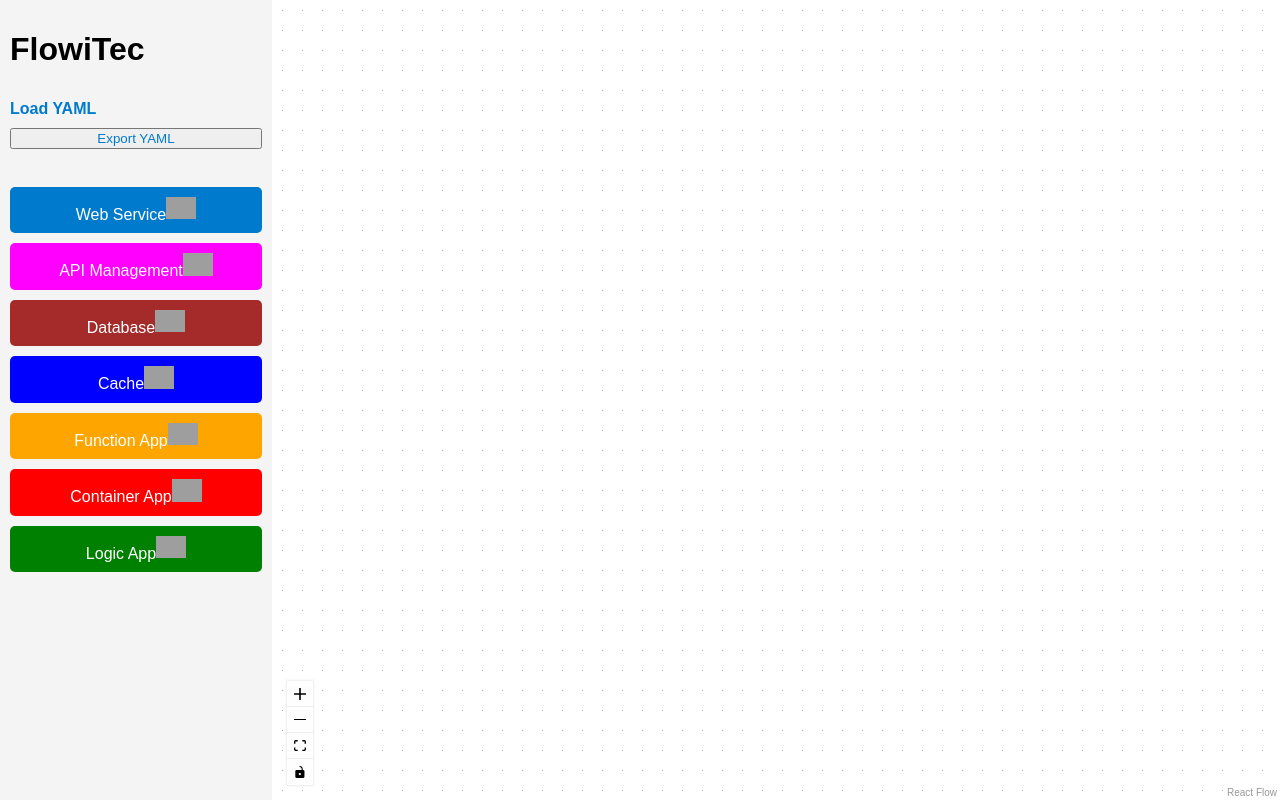
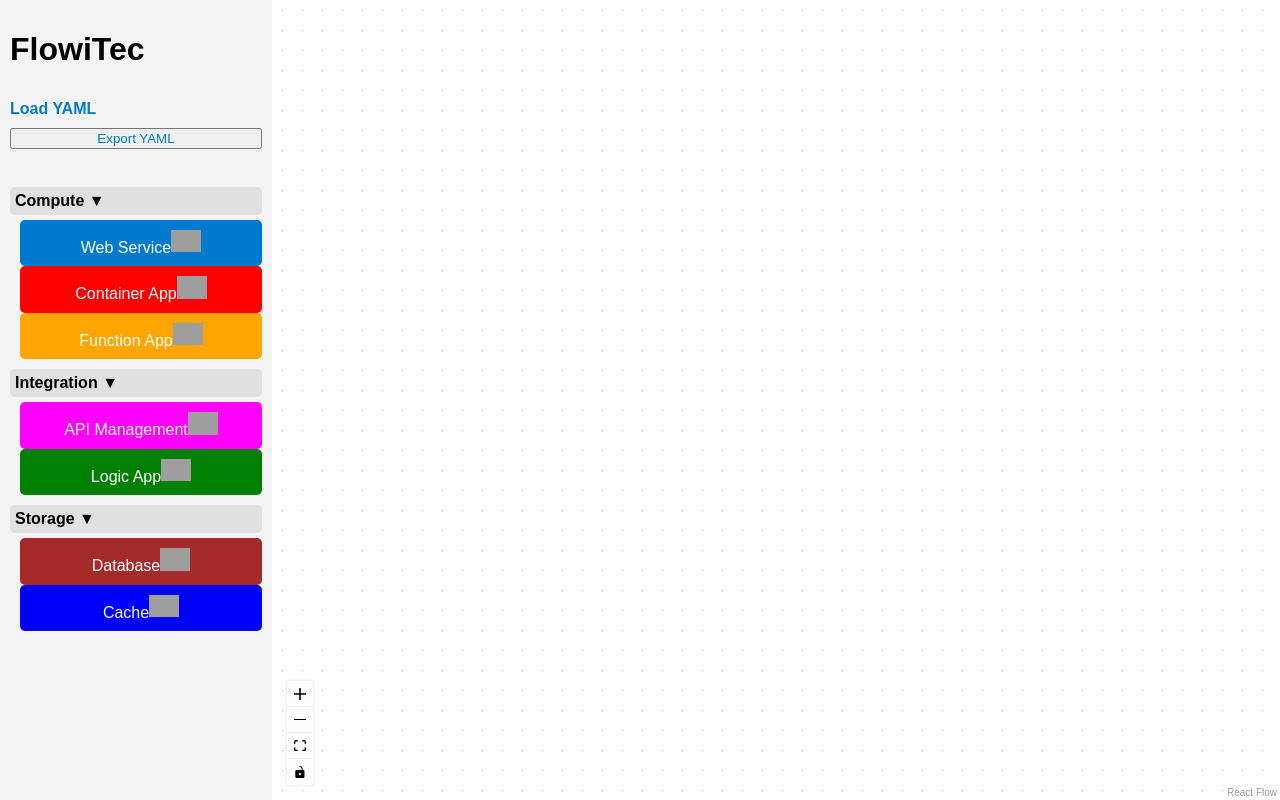
Before and after one commit to antonidag/flowitec, a React (Vite) app: page / in a window 1280 px wide. Built offline with nearby package versions, Linux system fonts and the light colour scheme; grey boxes are pictures that could not be loaded.

Commit message:
add collapsible section

```diff
--- a/src/Sidebar.tsx
+++ b/src/Sidebar.tsx
@@ -1,7 +1,7 @@
 import { useEdges, useNodes, useReactFlow } from "@xyflow/react";
 import "@xyflow/react/dist/style.css";
 import YAML from "js-yaml";
-import React from "react";
+import React, { useState } from "react";
 import { FlowEdge, FlowNode } from "./Flow";
 
 type FlowYaml = {
@@ -66,6 +66,34 @@ const DraggableNode = ({ name, background, imgURL }: DraggableNodeProps) => {
     >
       {name}
       {imgURL && <img src={imgURL} alt="Sometext" draggable="false" width="30" />}
+    </div>
+  );
+};
+
+const CollapsibleSection = ({
+  title,
+  children,
+}: {
+  title: string;
+  children: React.ReactNode;
+}) => {
+  const [isOpen, setIsOpen] = useState(true);
+
+  return (
+    <div>
+      <div
+        onClick={() => setIsOpen(!isOpen)}
+        style={{
+          cursor: "pointer",
+          fontWeight: "bold",
+          padding: "5px",
+          background: "#e0e0e0",
+          borderRadius: "5px",
+        }}
+      >
+        {title} {isOpen ? "▼" : "▲"}
+      </div>
+      {isOpen && <div style={{ paddingLeft: "10px", marginTop: "5px" }}>{children}</div>}
     </div>
   );
 };
@@ -183,14 +211,23 @@ const Sidebar = () => {
       >
         Export YAML
       </button>
-      <br></br>
-      <ServiceNode service="Web Service" />
-      <ServiceNode service="API Management" />
-      <ServiceNode service="Database" />
-      <ServiceNode service="Cache" />
-      <ServiceNode service="Function App" />
-      <ServiceNode service="Container App" />
-      <ServiceNode service="Logic App" />
+      <br />
+
+      <CollapsibleSection title="Compute">
+        <ServiceNode service="Web Service" />
+        <ServiceNode service="Container App" />
+        <ServiceNode service="Function App" />
+      </CollapsibleSection>
+
+      <CollapsibleSection title="Integration">
+        <ServiceNode service="API Management" />
+        <ServiceNode service="Logic App" />
+      </CollapsibleSection>
+
+      <CollapsibleSection title="Storage">
+        <ServiceNode service="Database" />
+        <ServiceNode service="Cache" />
+      </CollapsibleSection>
     </div>
   );
 };
```
